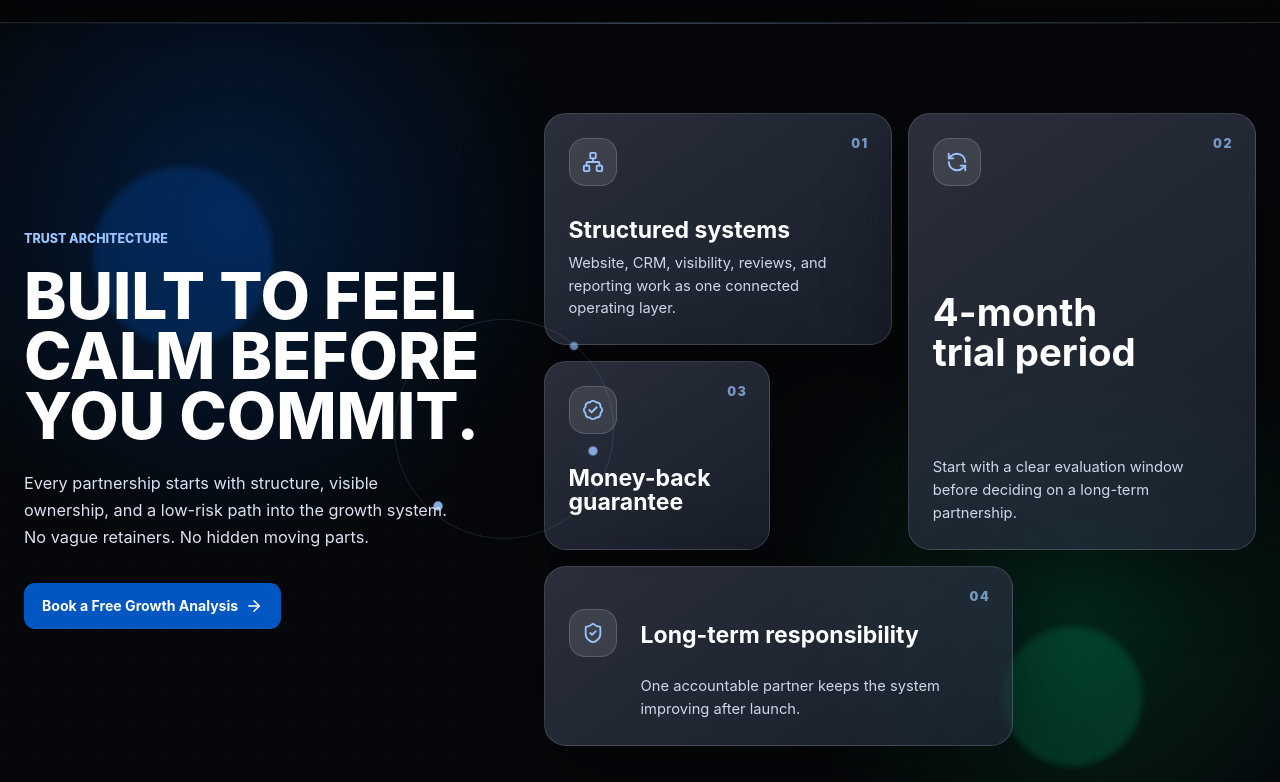
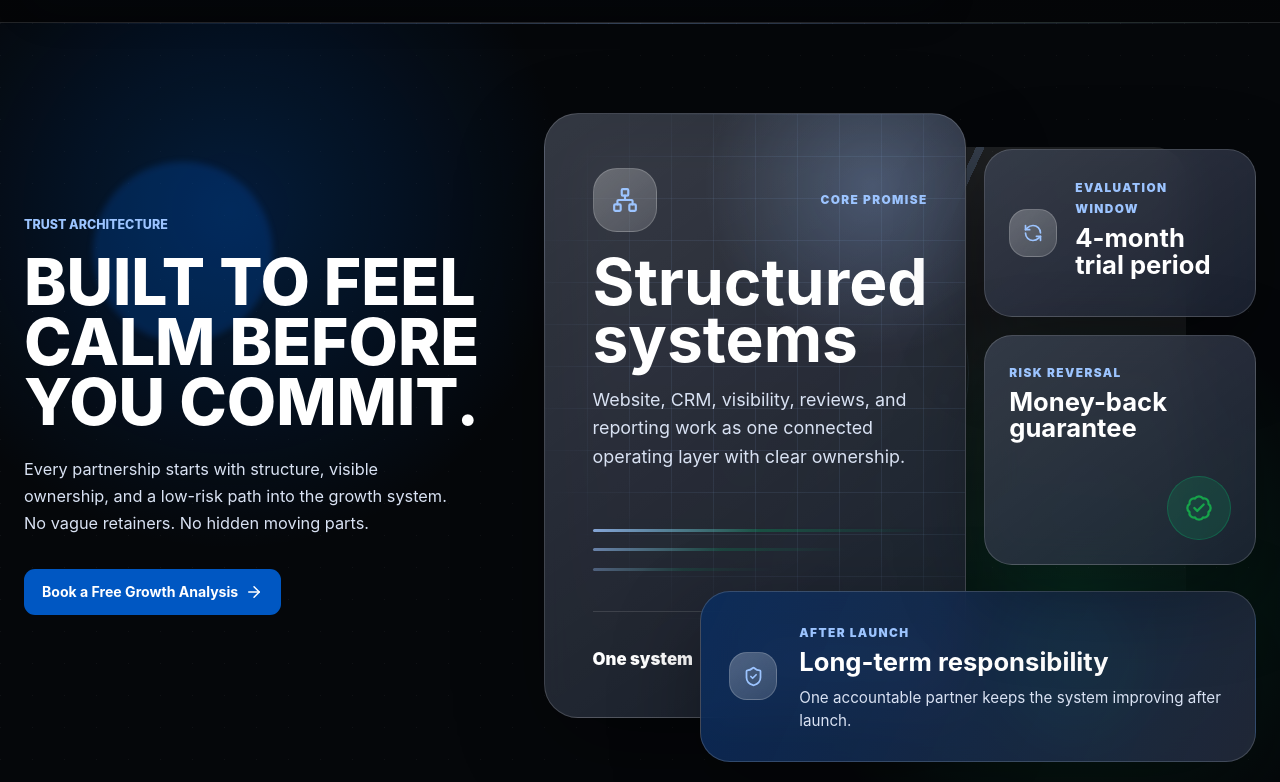
Before and after one commit to mawa8633/framkant-nordic, a Next.js app: page / in a window 1280 px wide. Shown: the part 778-1560 px from the top of the page. Built offline with nearby package versions, Linux system fonts and the light colour scheme.

Commit message:
Refine trust section into custom premium composition

```diff
--- a/app/globals.css
+++ b/app/globals.css
@@ -2050,134 +2050,259 @@ p {
   min-width: 236px;
 }
 
-.proof-mosaic {
-  display: grid;
-  gap: 16px;
-  grid-template-columns: repeat(6, minmax(0, 1fr));
-  grid-template-rows: repeat(2, minmax(180px, auto));
-  position: relative;
-}
-
-.proof-card {
+.proof-composition {
+  display: grid;
+  gap: 18px;
+  grid-template-columns: minmax(0, 1.12fr) minmax(190px, 0.72fr);
+  grid-template-rows: auto auto;
+  min-height: 560px;
+  position: relative;
+}
+
+.proof-composition::before {
   background:
-    linear-gradient(145deg, rgba(255, 255, 255, 0.13), rgba(255, 255, 255, 0.055)),
-    rgba(15, 23, 42, 0.62);
-  border: 1px solid rgba(255, 255, 255, 0.14);
-  border-radius: 22px;
-  box-shadow: 0 24px 80px rgba(0, 0, 0, 0.34);
-  display: flex;
-  flex-direction: column;
-  justify-content: space-between;
-  min-height: 180px;
+    linear-gradient(115deg, transparent 0 46%, rgba(156, 196, 255, 0.22) 46% 47%, transparent 47% 100%),
+    linear-gradient(180deg, rgba(255, 255, 255, 0.12), transparent);
+  border-radius: 32px;
+  content: "";
+  inset: 34px 70px 24px 36px;
+  opacity: 0.9;
+  position: absolute;
+}
+
+.proof-feature,
+.proof-note,
+.proof-responsibility {
+  backdrop-filter: blur(18px);
+  border: 1px solid rgba(255, 255, 255, 0.16);
+  box-shadow: 0 30px 90px rgba(0, 0, 0, 0.32);
   overflow: hidden;
-  padding: 24px;
   position: relative;
   transition:
-    border-color 260ms ease,
-    box-shadow 260ms ease,
-    transform 260ms ease;
-}
-
-.proof-card::before {
-  background: radial-gradient(circle at 22% 18%, rgba(156, 196, 255, 0.24), transparent 32%);
+    border-color 280ms ease,
+    box-shadow 280ms ease,
+    transform 280ms ease;
+  z-index: 2;
+}
+
+.proof-feature:hover,
+.proof-note:hover,
+.proof-responsibility:hover {
+  border-color: rgba(156, 196, 255, 0.42);
+  box-shadow: 0 34px 100px rgba(0, 87, 194, 0.2);
+  transform: translateY(-6px);
+}
+
+.proof-feature {
+  background:
+    radial-gradient(circle at 78% 12%, rgba(156, 196, 255, 0.26), transparent 27%),
+    linear-gradient(145deg, rgba(255, 255, 255, 0.17), rgba(255, 255, 255, 0.06)),
+    rgba(11, 18, 32, 0.82);
+  border-radius: 34px;
+  display: grid;
+  grid-column: 1;
+  grid-row: 1 / 3;
+  min-height: 560px;
+  padding: clamp(32px, 4vw, 48px);
+}
+
+.proof-feature::after {
+  background:
+    linear-gradient(rgba(156, 196, 255, 0.16) 1px, transparent 1px),
+    linear-gradient(90deg, rgba(156, 196, 255, 0.16) 1px, transparent 1px);
+  background-size: 42px 42px;
   content: "";
   inset: 0;
-  opacity: 0;
+  mask-image: radial-gradient(circle at 70% 38%, #000 0 42%, transparent 70%);
+  opacity: 0.55;
   position: absolute;
-  transition: opacity 260ms ease;
-}
-
-.proof-card:hover {
-  border-color: rgba(156, 196, 255, 0.34);
-  box-shadow: 0 32px 90px rgba(0, 87, 194, 0.18);
-  transform: translateY(-6px);
-}
-
-.proof-card:hover::before {
-  opacity: 1;
-}
-
-.proof-card-large {
-  grid-column: span 3;
-}
-
-.proof-card-tall {
-  grid-column: span 3;
-  grid-row: span 2;
-  min-height: 376px;
-}
-
-.proof-card-compact {
-  grid-column: span 2;
-  min-height: 180px;
-}
-
-.proof-card-wide {
-  grid-column: span 4;
+}
+
+.proof-feature-top {
+  align-items: center;
+  display: flex;
+  justify-content: space-between;
+  position: relative;
+  z-index: 2;
+}
+
+.proof-feature-top span,
+.proof-note span,
+.proof-responsibility span {
+  color: #9cc4ff;
+  font-size: 0.74rem;
+  font-weight: 900;
+  letter-spacing: 0.12em;
+  text-transform: uppercase;
 }
 
 .proof-icon {
   align-items: center;
-  background: rgba(255, 255, 255, 0.1);
-  border: 1px solid rgba(255, 255, 255, 0.16);
-  border-radius: 16px;
+  background:
+    linear-gradient(145deg, rgba(255, 255, 255, 0.2), rgba(255, 255, 255, 0.08)),
+    rgba(255, 255, 255, 0.08);
+  border: 1px solid rgba(255, 255, 255, 0.18);
+  border-radius: 18px;
   color: #9cc4ff;
   display: inline-flex;
   height: 48px;
   justify-content: center;
-  margin-bottom: 32px;
   position: relative;
   width: 48px;
   z-index: 2;
 }
 
-.proof-card span {
-  color: rgba(156, 196, 255, 0.7);
-  font-size: 0.78rem;
+.proof-icon-large {
+  border-radius: 24px;
+  height: 64px;
+  width: 64px;
+}
+
+.proof-feature h3 {
+  color: #ffffff;
+  font-size: clamp(2.4rem, 5vw, 4.9rem);
+  line-height: 0.9;
+  margin: auto 0 18px;
+  max-width: 520px;
+  position: relative;
+  z-index: 2;
+}
+
+.proof-feature p {
+  color: #d9e2f3;
+  font-size: clamp(1rem, 1.4vw, 1.18rem);
+  line-height: 1.58;
+  max-width: 520px;
+  position: relative;
+  z-index: 2;
+}
+
+.proof-system-lines {
+  display: grid;
+  gap: 12px;
+  margin-top: 44px;
+  max-width: 420px;
+  position: relative;
+  z-index: 2;
+}
+
+.proof-system-lines span {
+  background: linear-gradient(90deg, rgba(156, 196, 255, 0.8), rgba(0, 201, 117, 0.26), transparent);
+  border-radius: 999px;
+  display: block;
+  height: 3px;
+  transform-origin: left;
+}
+
+.proof-system-lines span:nth-child(2) {
+  opacity: 0.72;
+  width: 76%;
+}
+
+.proof-system-lines span:nth-child(3) {
+  opacity: 0.45;
+  width: 54%;
+}
+
+.proof-feature-meta {
+  align-items: end;
+  border-top: 1px solid rgba(255, 255, 255, 0.12);
+  display: flex;
+  justify-content: space-between;
+  margin-top: 36px;
+  padding-top: 22px;
+  position: relative;
+  z-index: 2;
+}
+
+.proof-feature-meta strong {
+  color: #ffffff;
+  font-size: 1.05rem;
   font-weight: 900;
-  letter-spacing: 0.12em;
+}
+
+.proof-feature-meta em {
+  color: #9cc4ff;
+  font-style: normal;
+  font-weight: 750;
+}
+
+.proof-side-stack {
+  display: grid;
+  gap: 18px;
+  grid-column: 2;
+  grid-row: 1;
+  transform: translateY(36px);
+  z-index: 3;
+}
+
+.proof-note {
+  background:
+    linear-gradient(145deg, rgba(255, 255, 255, 0.15), rgba(255, 255, 255, 0.06)),
+    rgba(15, 23, 42, 0.74);
+  border-radius: 28px;
+  min-height: 168px;
+  padding: 24px;
+}
+
+.proof-note-trial {
+  align-items: center;
+  display: grid;
+  gap: 18px;
+  grid-template-columns: auto minmax(0, 1fr);
+}
+
+.proof-note h3,
+.proof-responsibility h3 {
+  color: #ffffff;
+  font-size: clamp(1.25rem, 2vw, 1.85rem);
+  line-height: 1.04;
+  margin-top: 8px;
+}
+
+.proof-note-guarantee {
+  min-height: 230px;
+  padding-right: 88px;
+}
+
+.proof-seal {
+  align-items: center;
+  background: rgba(0, 201, 117, 0.14);
+  border: 1px solid rgba(0, 201, 117, 0.26);
+  border-radius: 999px;
+  bottom: 24px;
+  color: var(--green);
+  display: inline-flex;
+  height: 64px;
+  justify-content: center;
   position: absolute;
-  right: 22px;
-  top: 22px;
-  z-index: 2;
-}
-
-.proof-card h3 {
-  color: #ffffff;
-  font-size: clamp(1.2rem, 1.8vw, 1.7rem);
-  line-height: 1.05;
-  margin-bottom: 10px;
-  position: relative;
-  z-index: 2;
-}
-
-.proof-card p {
-  color: #cfd7e6;
-  font-size: 0.92rem;
-  line-height: 1.55;
-  position: relative;
-  z-index: 2;
-}
-
-.proof-card-tall h3 {
-  font-size: clamp(1.6rem, 3vw, 2.45rem);
-  max-width: 280px;
-}
-
-.proof-card-wide {
-  align-items: end;
-  display: grid;
+  right: 24px;
+  width: 64px;
+}
+
+.proof-responsibility {
+  align-items: center;
+  background:
+    linear-gradient(115deg, rgba(0, 87, 194, 0.3), rgba(255, 255, 255, 0.08)),
+    rgba(15, 23, 42, 0.82);
+  border-radius: 30px;
+  display: grid;
+  gap: 22px;
+  grid-column: 1 / -1;
+  grid-row: 2;
   grid-template-columns: auto minmax(0, 1fr);
-  column-gap: 24px;
-}
-
-.proof-card-wide .proof-icon {
-  margin-bottom: 0;
-}
-
-.proof-card-wide h3,
-.proof-card-wide p {
-  grid-column: 2;
+  justify-self: end;
+  max-width: 560px;
+  padding: 28px;
+  transform: translateY(44px);
+  width: 78%;
+}
+
+.proof-responsibility p {
+  color: #d9e2f3;
+  font-size: 0.95rem;
+  line-height: 1.5;
+  margin-top: 8px;
 }
 
 .proof-ambient {
@@ -2209,13 +2334,13 @@ p {
 .proof-orbit {
   border: 1px solid rgba(156, 196, 255, 0.16);
   border-radius: 999px;
-  height: 220px;
-  left: 30%;
-  opacity: 0.9;
+  height: 280px;
+  left: 40%;
+  opacity: 0.62;
   position: absolute;
-  top: 50%;
-  transform: translateY(-50%);
-  width: 220px;
+  top: 43%;
+  transform: translate(-50%, -50%);
+  width: 280px;
   z-index: 1;
 }
 
@@ -2281,7 +2406,7 @@ p {
   }
 }
 
-.proof-card svg {
+.proof-composition svg {
   flex: 0 0 auto;
 }
 
@@ -2604,11 +2729,18 @@ p {
     grid-template-columns: minmax(230px, 0.72fr) minmax(0, 1.28fr);
   }
 
-  .proof-mosaic {
-    gap: 14px;
-  }
-
-  .proof-card {
+  .proof-composition {
+    grid-template-columns: minmax(0, 1fr) minmax(170px, 0.62fr);
+    min-height: 520px;
+  }
+
+  .proof-feature {
+    min-height: 520px;
+    padding: 32px;
+  }
+
+  .proof-note,
+  .proof-responsibility {
     padding: 22px;
   }
 }
@@ -2636,17 +2768,6 @@ p {
 
   .proof-copy h2 {
     font-size: clamp(2rem, 4.6vw, 3.2rem);
-  }
-
-  .proof-card-large,
-  .proof-card-tall,
-  .proof-card-compact,
-  .proof-card-wide {
-    grid-column: span 3;
-  }
-
-  .proof-card-tall {
-    min-height: 260px;
   }
 }
 
@@ -2721,6 +2842,41 @@ p {
     max-width: 590px;
   }
 
+  .proof-composition {
+    grid-template-columns: minmax(0, 1fr);
+    min-height: auto;
+  }
+
+  .proof-composition::before {
+    inset: 44px 16px 24px;
+  }
+
+  .proof-feature,
+  .proof-side-stack,
+  .proof-responsibility {
+    grid-column: 1;
+    grid-row: auto;
+    transform: none;
+    width: 100%;
+  }
+
+  .proof-feature {
+    min-height: 430px;
+  }
+
+  .proof-side-stack {
+    grid-template-columns: repeat(2, minmax(0, 1fr));
+  }
+
+  .proof-note-guarantee {
+    min-height: 190px;
+  }
+
+  .proof-responsibility {
+    justify-self: stretch;
+    max-width: none;
+  }
+
   .proof-orbit {
     left: auto;
     right: 6%;
@@ -2791,28 +2947,33 @@ p {
     padding-top: 56px;
   }
 
-  .proof-mosaic {
+  .proof-feature {
+    border-radius: 28px;
+    min-height: 380px;
+    padding: 28px;
+  }
+
+  .proof-feature h3 {
+    font-size: clamp(2.1rem, 12vw, 3.5rem);
+  }
+
+  .proof-side-stack {
     grid-template-columns: 1fr;
-    grid-template-rows: auto;
-  }
-
-  .proof-card-large,
-  .proof-card-tall,
-  .proof-card-compact,
-  .proof-card-wide {
-    grid-column: auto;
-    grid-row: auto;
-    min-height: 220px;
-  }
-
-  .proof-card-wide {
-    align-items: start;
-    display: flex;
-  }
-
-  .proof-card-wide h3,
-  .proof-card-wide p {
-    grid-column: auto;
+  }
+
+  .proof-note,
+  .proof-responsibility {
+    border-radius: 24px;
+    padding: 22px;
+  }
+
+  .proof-note-trial,
+  .proof-responsibility {
+    grid-template-columns: 1fr;
+  }
+
+  .proof-note-guarantee {
+    padding-right: 82px;
   }
 
   .proof-orbit,
--- a/app/page.tsx
+++ b/app/page.tsx
@@ -82,50 +82,61 @@ export default function Home() {
               <ArrowRight size={18} />
             </Link>
           </div>
+          <div className="proof-composition" aria-label="Partnership guarantees">
             <div className="proof-orbit" aria-hidden="true">
               <span />
               <span />
               <span />
             </div>
-          <div className="proof-mosaic" aria-label="Partnership guarantees">
-            <article className="proof-card proof-card-large">
-              <div className="proof-icon">
-                <Network size={22} />
+            <article className="proof-feature">
+              <div className="proof-feature-top">
+                <div className="proof-icon proof-icon-large">
+                  <Network size={26} />
                 </div>
-              <span>01</span>
+                <span>Core promise</span>
+              </div>
               <h3>Structured systems</h3>
               <p>
                 Website, CRM, visibility, reviews, and reporting work as one
-                connected operating layer.
+                connected operating layer with clear ownership.
               </p>
+              <div className="proof-system-lines" aria-hidden="true">
+                <span />
+                <span />
+                <span />
+              </div>
+              <div className="proof-feature-meta">
+                <strong>One system</strong>
+                <em>No scattered tools</em>
+              </div>
             </article>
-            <article className="proof-card proof-card-tall">
+            <div className="proof-side-stack">
+              <article className="proof-note proof-note-trial">
                 <div className="proof-icon">
-                <RefreshCcw size={22} />
+                  <RefreshCcw size={20} />
                 </div>
-              <span>02</span>
+                <div>
+                  <span>Evaluation window</span>
                   <h3>4-month trial period</h3>
-              <p>
-                Start with a clear evaluation window before deciding on a
-                long-term partnership.
-              </p>
+                </div>
               </article>
-            <article className="proof-card proof-card-compact">
+              <article className="proof-note proof-note-guarantee">
+                <span>Risk reversal</span>
+                <h3>Money-back guarantee</h3>
+                <div className="proof-seal" aria-hidden="true">
+                  <BadgeCheck size={28} />
+                </div>
+              </article>
+            </div>
+            <article className="proof-responsibility">
               <div className="proof-icon">
-                <BadgeCheck size={22} />
+                <ShieldCheck size={21} />
               </div>
-              <span>03</span>
-              <h3>Money-back guarantee</h3>
-            </article>
-            <article className="proof-card proof-card-wide">
-              <div className="proof-icon">
-                <ShieldCheck size={22} />
+              <div>
+                <span>After launch</span>
+                <h3>Long-term responsibility</h3>
+                <p>One accountable partner keeps the system improving after launch.</p>
               </div>
-              <span>04</span>
-              <h3>Long-term responsibility</h3>
-              <p>
-                One accountable partner keeps the system improving after launch.
-              </p>
             </article>
           </div>
         </div>
```
Lines whose indentation alone changed are shown as unchanged.
